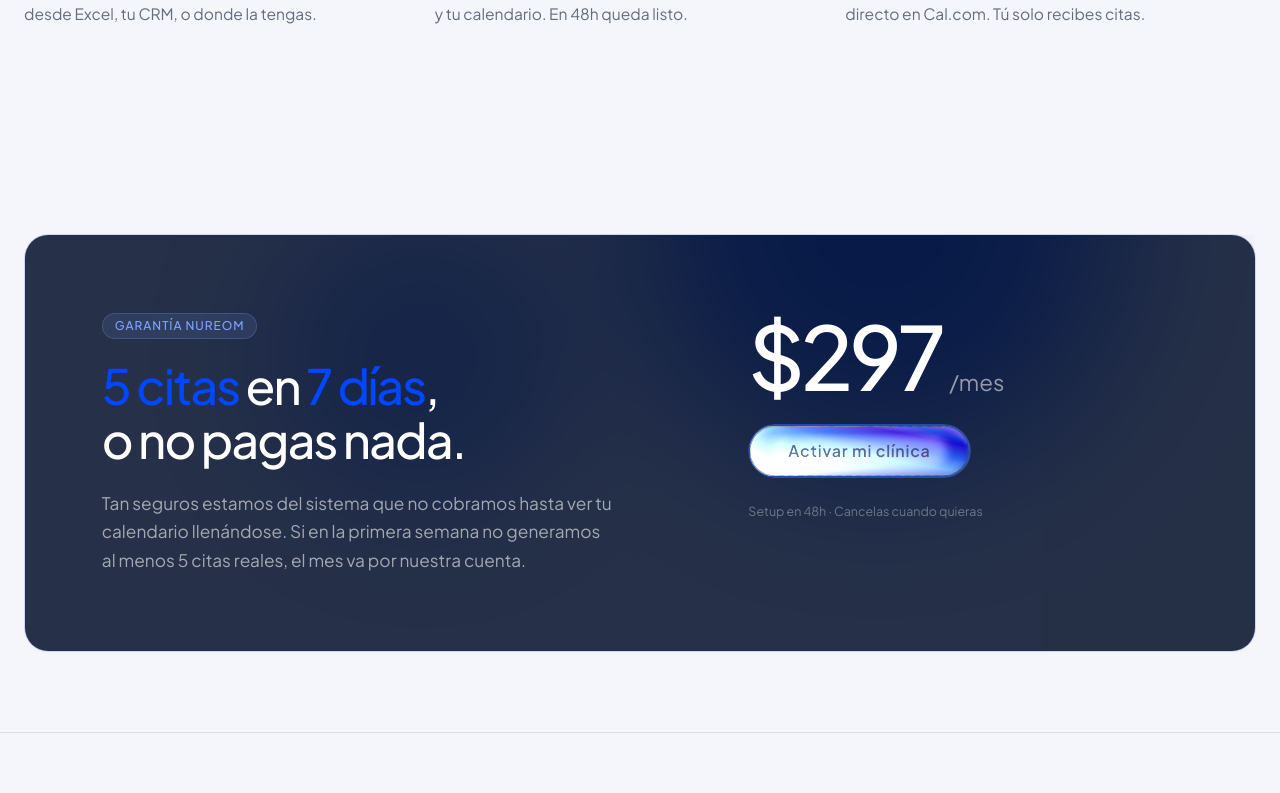
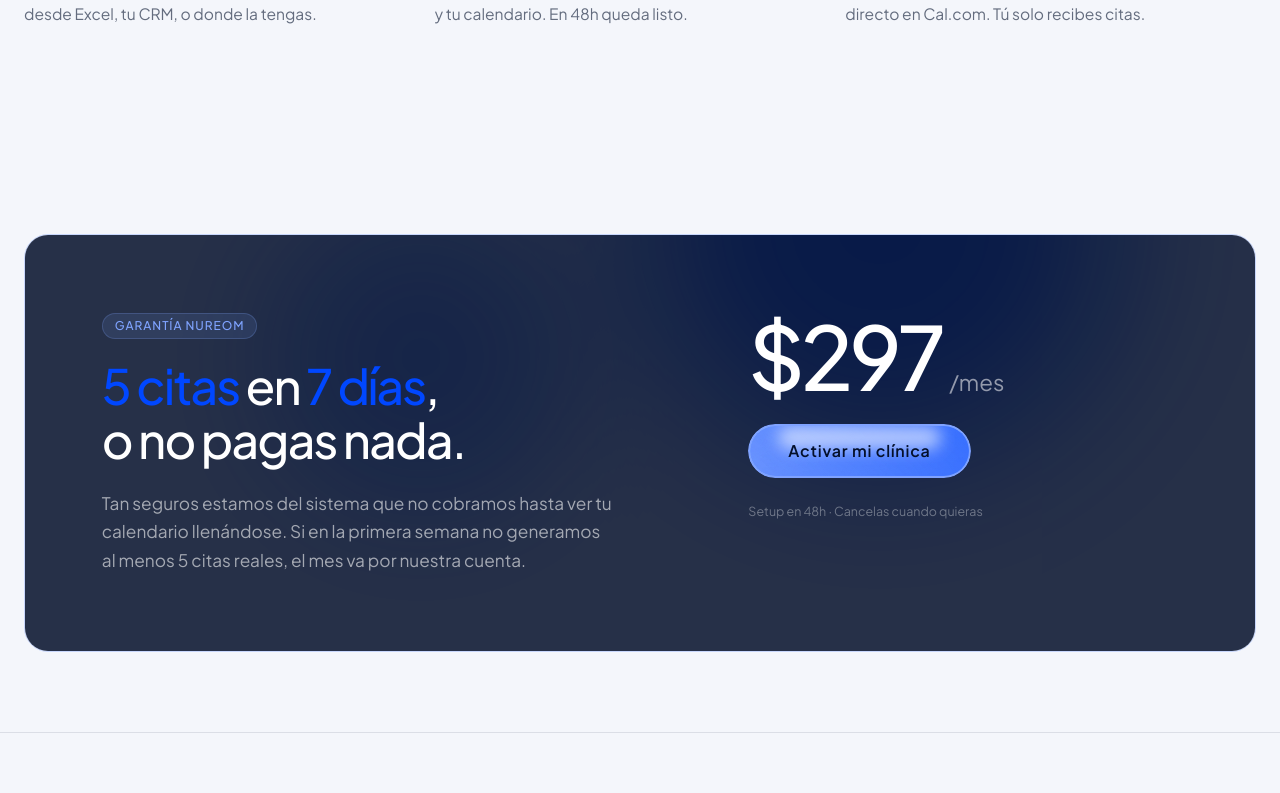
Before and after one commit to fernandoureta/nureomweb, a React (Vite) app: page / in a window 1280 px wide. Shown: the part 2792-3585 px from the top of the page. Built offline with nearby package versions, Linux system fonts and the light colour scheme.

Commit message:
Simplify gradient button: white bg + transparent layers, no blend modes
Co-Authored-By: Claude Sonnet 4.6 <noreply@anthropic.com>

```diff
--- a/src/components/GradientButton.tsx
+++ b/src/components/GradientButton.tsx
@@ -33,8 +33,7 @@ export default function GradientButton({ label = 'Activar mi clínica', href = D
           style={{ animationDelay: l.delay, animationDuration: l.duration }}
         />
       ))}
-      <button className="gbtn-inner" tabIndex={-1}>{label}</button>
-      <div className="gbtn-text">{label}</div>
+      <span className="gbtn-text">{label}</span>
     </div>
   )
 }
--- a/src/index.css
+++ b/src/index.css
@@ -229,45 +229,23 @@ div[id] {
 
 /* ── Gradient CTA Button ────────────────────────── */
 .gbtn-wrapper {
-  --color-btn-bg:  #04102B;
-  --color-layer-a: #fff;
-  --color-layer-b: #0047FF;
-
   position: relative;
   display: inline-flex;
   align-items: center;
   justify-content: center;
   overflow: hidden;
-  border: 2px solid rgba(0,71,255,0.55);
+  border: 2px solid rgba(0,71,255,0.5);
   border-radius: 30px;
+  background: #ffffff;
   font-family: 'Plus Jakarta Sans', system-ui, sans-serif;
   font-size: 1rem;
   font-weight: 600;
-  filter: saturate(0.6) brightness(1.55);
   cursor: pointer;
   user-select: none;
-  /* Fix iOS Safari: fuerza un layer de compositing que respeta border-radius con filter */
   -webkit-mask-image: -webkit-radial-gradient(white, black);
 }
 
-.gbtn-inner {
-  position: relative;
-  z-index: -1;
-  padding: 13px 38px;
-  border: none;
-  border-radius: 30px;
-  font-family: inherit;
-  font-size: inherit;
-  font-weight: inherit;
-  letter-spacing: 0.05rem;
-  color: #04102B;
-  background-color: var(--color-btn-bg);
-  text-shadow: 0 1px 1px rgba(255,255,255,0.25);
-  cursor: pointer;
-  mix-blend-mode: color-dodge;
-  transition: color 0.3s ease, text-shadow 0.3s ease;
-}
-
+/* Capas de gradiente rotantes — semi-transparentes sobre el fondo blanco */
 .gbtn-layer {
   position: absolute;
   pointer-events: none;
@@ -276,24 +254,15 @@ div[id] {
   aspect-ratio: 1;
   background: radial-gradient(
     ellipse at 65% 180%,
-    var(--color-layer-a),
-    var(--color-layer-b),
-    var(--color-layer-a),
-    var(--color-layer-b),
-    var(--color-layer-a),
-    var(--color-layer-b),
-    var(--color-layer-a),
-    var(--color-layer-b),
-    var(--color-layer-a),
-    var(--color-layer-b),
-    var(--color-layer-a)
+    rgba(255,255,255,0),
+    rgba(0,71,255,0.28),
+    rgba(255,255,255,0),
+    rgba(0,71,255,0.22),
+    rgba(255,255,255,0),
+    rgba(127,163,255,0.3),
+    rgba(255,255,255,0)
   );
-  mix-blend-mode: difference;
   animation: gbtn-rotate 8s linear infinite;
-}
-
-.gbtn-layer:last-of-type {
-  mix-blend-mode: color-dodge;
 }
 
 @keyframes gbtn-rotate {
@@ -301,50 +270,40 @@ div[id] {
   100% { transform: rotate(360deg); }
 }
 
+/* Texto — encima de todo, sin blend modes */
 .gbtn-text {
-  position: absolute;
-  pointer-events: none;
-  z-index: 2;
+  position: relative;
+  z-index: 10;
   padding: 13px 38px;
-  border-radius: 30px;
+  color: #04102B;
   font-family: inherit;
   font-size: inherit;
   font-weight: inherit;
   letter-spacing: 0.05rem;
-  color: #04102B;
-  text-shadow: 0 1px 1px rgba(255,255,255,0.3);
-  box-shadow:
-    inset 0 -4px 4px 0 rgba(0,0,0,0.25),
-    inset 0  4px 4px 0 rgba(255,255,255,0.22);
-  transition: transform 0.3s ease;
-  animation: gbtn-pulse-text 5s ease infinite;
+  transition: transform 0.25s ease;
+  white-space: nowrap;
 }
 
-.gbtn-wrapper:hover .gbtn-text  { transform: scale(1.07); }
-.gbtn-wrapper:hover .gbtn-inner { color: transparent; text-shadow: none; }
-.gbtn-wrapper:active .gbtn-text { transform: scale(0.95); }
-.gbtn-wrapper:active .gbtn-inner { color: transparent; text-shadow: none; }
+.gbtn-wrapper:hover  .gbtn-text { transform: scale(1.05); }
+.gbtn-wrapper:active .gbtn-text { transform: scale(0.96); }
 
+/* Brillo superior pulsante */
 .gbtn-light {
   position: absolute;
   pointer-events: none;
-  z-index: 1;
+  z-index: 5;
+  top: 0;
   border-radius: 50px;
-  width: 80%;
-  height: 1.9rem;
-  background-color: rgba(255,255,255,0.28);
-  filter: blur(5px);
+  width: 75%;
+  height: 45%;
+  background: rgba(255,255,255,0.7);
+  filter: blur(8px);
   animation: gbtn-pulse 3s ease-in-out infinite;
 }
 
 @keyframes gbtn-pulse {
-  0%, 100% { opacity: 1; }
-  50%       { opacity: 0.1; }
-}
-
-@keyframes gbtn-pulse-text {
-  0%, 100% { opacity: 1; }
-  50%       { opacity: 0.55; }
+  0%, 100% { opacity: 0.9; }
+  50%       { opacity: 0.2; }
 }
 
 /* ── Blob bounce (Garantia card) ────────────────── */
```
